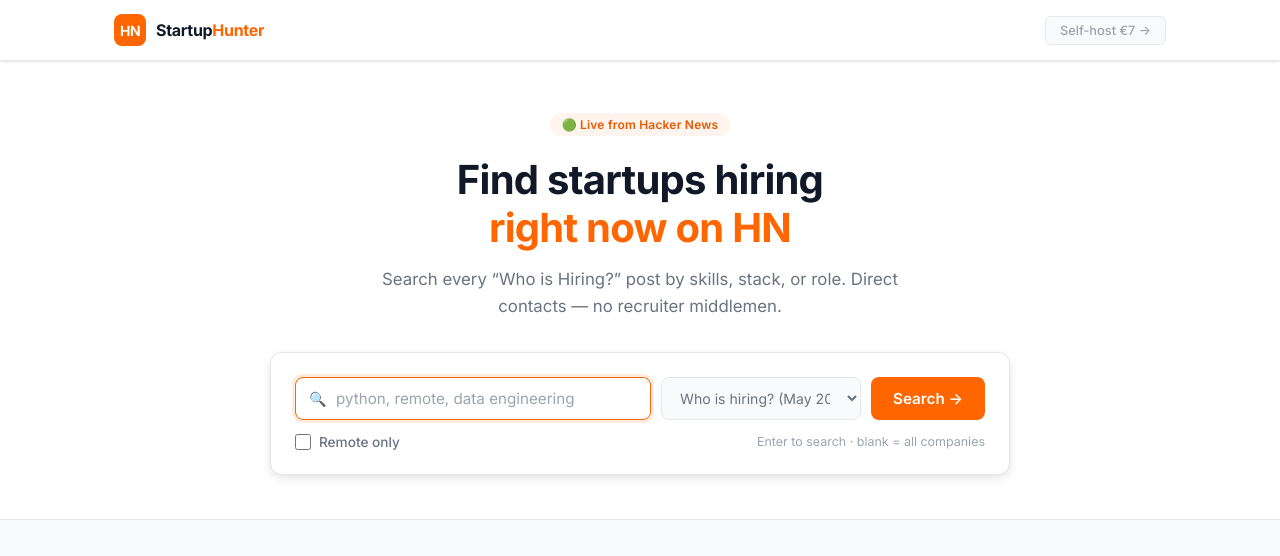
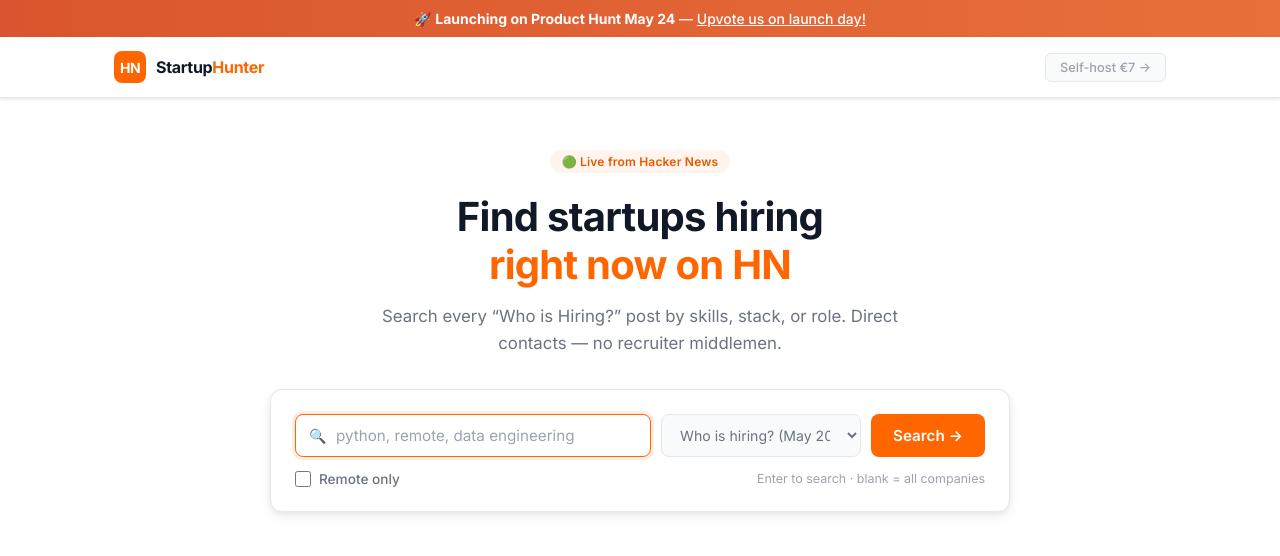
Before and after one commit to lukassbrad/hn-startup-hunter, a Flask app: page / in a window 1280 px wide. Shown: the top 556 px of the page. Run offline with Flask 3, Linux system fonts and the light colour scheme; data that the repository does not hold is empty.

Commit message:
Add Product Hunt May 24 launch banner

```diff
--- a/templates/index.html
+++ b/templates/index.html
@@ -594,6 +594,12 @@
 </head>
 <body>
 
+<!-- PH Launch Banner -->
+<div style="background: linear-gradient(90deg, #da552f, #e8703a); color: white; text-align: center; padding: 10px 16px; font-size: 14px; font-weight: 500;">
+  🚀 <strong>Launching on Product Hunt May 24</strong> — <a href="https://www.producthunt.com/posts/hn-startup-hunter" target="_blank" rel="noopener" style="color: white; text-decoration: underline;">Upvote us on launch day!</a>
+</div>
+
+
 <header class="header">
   <div class="header-inner">
     <a href="/" class="logo">
```
